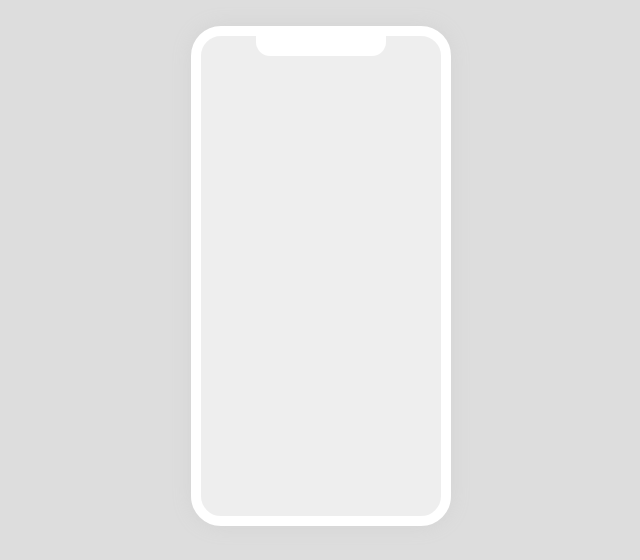
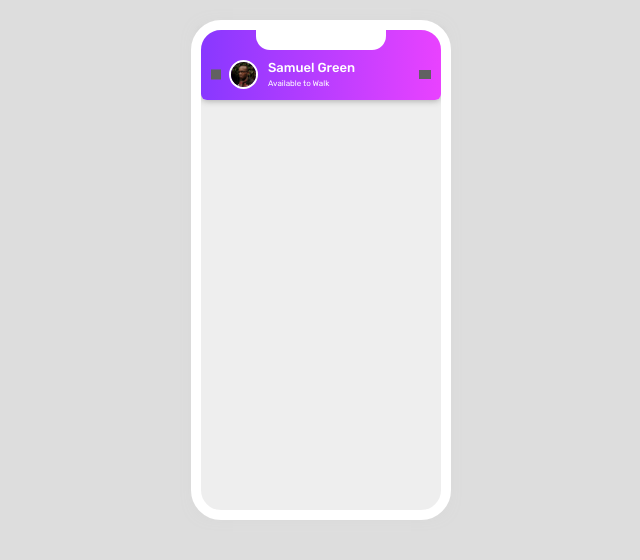
Before and after one commit to maximivanov1711/Chat-app-CSS-illustration, a website: page app/index.html in a window 1280 px wide. Shown: the top 560 px of the page, without its empty margins (319-959 px from the left). Drawn offline with nearby package versions, Linux system fonts and the light colour scheme; grey boxes are pictures that could not be loaded.

Commit message:
Added top bar

```diff
--- a/app/index.html
+++ b/app/index.html
@@ -22,7 +22,25 @@
 </head>
 <body>
   <div class="app-illustration">
-    <div class="phone"></div>
+    <div class="phone">
+      <div class="top-bar">
+        <div class="go-back-button">
+          <img src="https://www.flaticon.com/svg/static/icons/svg/271/271228.svg" alt="icon">
+        </div>
+        <div class="user-info">
+          <div class="user-info__user-avatar">
+            <img src="src/img/avatar.jpg" alt="user-avatar">
+          </div>
+          <div class="user-info__right-block">
+            <div class="user-info__user-name">Samuel Green</div>
+            <div class="user-info__user-status">Available to Walk</div>
+          </div>
+        </div>
+        <div class="actions-button">
+          <img src="https://www.flaticon.com/svg/static/icons/svg/512/512222.svg" alt="icon">
+        </div>
+      </div>
+    </div>
   </div>
   <div class="description">
     <h1 class="description__title">Simple booking</h1>
--- a/app/src/scss/styles.scss
+++ b/app/src/scss/styles.scss
@@ -35,13 +35,10 @@ body {
 }
 
 .phone {
-  position: relative;
-
   width: 240px;
   height: 480px;
 
-  border: 10px solid #fff;
-  border-radius: 30px;
+  position: relative;
 
   background-color: #eee;
 
@@ -50,6 +47,9 @@ body {
   &::before {
     content: " ";
 
+    width: 130px;
+    height: 20px;
+
     display: block;
     position: absolute;
 
@@ -57,12 +57,96 @@ body {
     left: 50%;
     transform: translate(-50%, 0);
 
-    width: 130px;
-    height: 20px;
-
     border-radius: 0 0 14px 14px;
 
     background-color: #fff;
+  }
+
+  &::after {
+    content: " ";
+
+    width: 240px;
+    height: 480px;
+
+    display: block;
+    position: absolute;
+
+    left: -10px;
+    top: -10px;
+
+    border: 10px solid #fff;
+    border-radius: 30px;
+  }
+}
+
+.top-bar {
+  padding: 0 10px;
+  padding-top: 20px;
+
+  height: 50px;
+
+  display: flex;
+  align-items: center;
+
+  border-radius: 0 0 6px 6px;
+
+  background-image: $gradient__Light-Magenta;
+
+  box-shadow: 0 1px 6px #aaa;
+
+  .go-back-button img, .actions-button img {
+    display: block;
+  }
+
+  .go-back-button img {
+    width: 10px;
+
+    transform: rotate(-180deg) scaleY(1.3);
+
+    filter: invert(100%);
+  }
+
+  .actions-button img {
+    width: 12px;
+
+    filter: invert(100%);
+  }
+}
+
+.user-info {
+  padding-left: 8px;
+
+  flex: 1;
+
+  display: flex;
+  align-items: center;
+
+  .user-info__user-avatar img {
+    height: 25px;
+
+    display: block;
+
+    border: 2px solid #fff;
+    border-radius: 25px;
+  }
+
+  .user-info__right-block {
+    margin-left: 10px;
+  }
+
+  .user-info__user-name {
+    font-size: 13px;
+    font-weight: 500;
+
+    color: #fff;
+  }
+
+  .user-info__user-status {
+    margin-top: 3px;
+
+    font-size: 8px;
+
+    color: #fff;
   }
 }
 
@@ -82,8 +166,8 @@ body {
 
     max-width: 400px;
 
+    line-height: 1.6;
     color: $text__Dark-Grayish-Violet;
-    line-height: 1.6;
   }
 }
 
```
Also changed, not shown: app/dist/css/styles.css.
